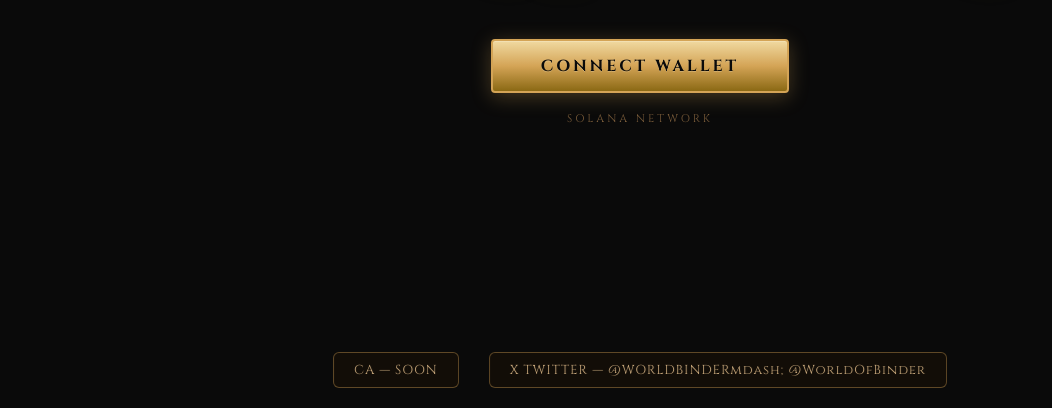
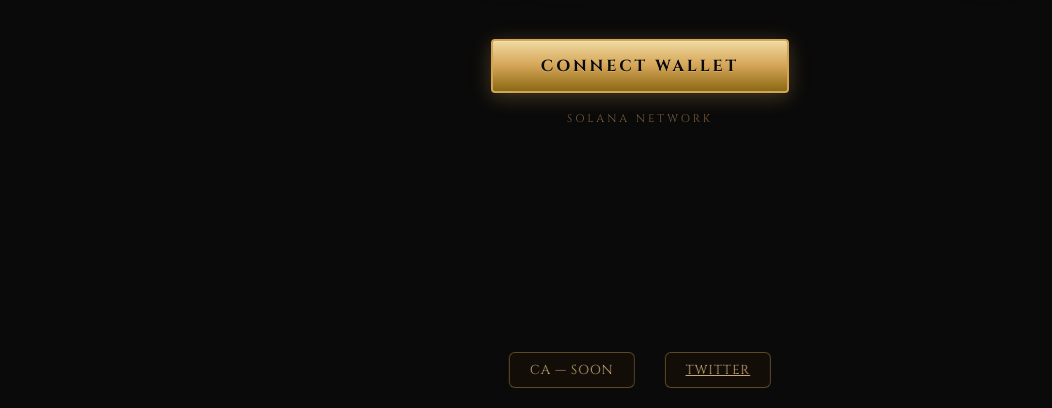
Before and after one commit to princeolawale/worldbinder, a website: page frontend/index.html in a window 1280 px wide. Shown: the part 392-800 px from the top of the page, without its empty margins (0-1052 px from the left). Drawn offline with Linux system fonts and the light colour scheme.

Commit message:
cleaned twitter button and made clickable

```diff
--- a/frontend/index.html
+++ b/frontend/index.html
@@ -34,7 +34,7 @@
     <!-- Bottom Placeholders -->
     <div class="bottom-bar">
       <div class="placeholder-pill">CA &mdash; SOON</div>
-      <div class="placeholder-pill" id="pill-twitter">X TWITTER &mdash; @WORLDBINDERmdash; @WorldOfBinder</div>
+<a href="https://x.com/WorldOfBinder" target="_blank" rel="noopener noreferrer" class="placeholder-pill" id="pill-twitter">TWITTER</a>
     </div>
   </div>
 
```
